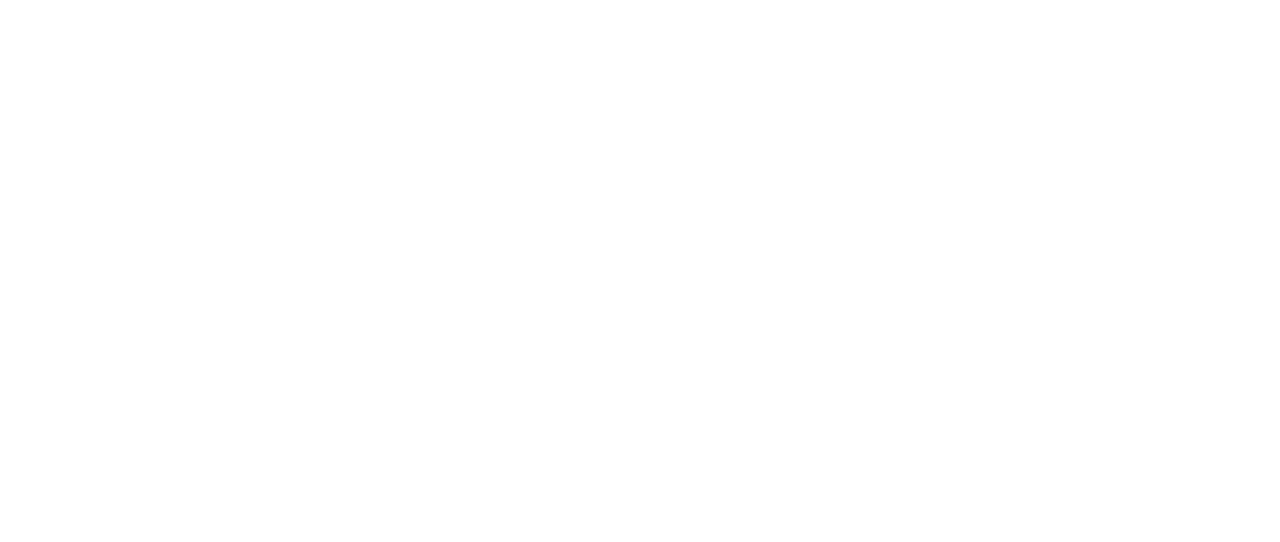
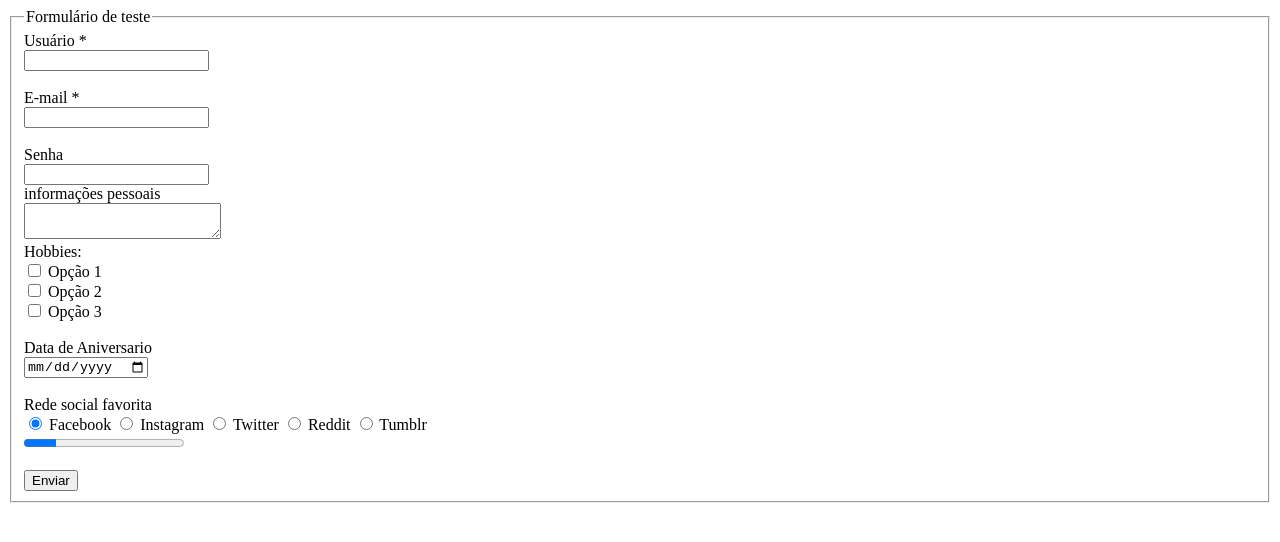
Before and after one commit to JuLC0d1/Wazana.dev, a plain HTML site: page HTML/iniciante_aula4/index.html in a window 1280 px wide. Drawn offline with Linux system fonts and the light colour scheme.

Commit message:
04/06/2023

```diff
--- a/HTML/iniciante_aula4/index.html
+++ b/HTML/iniciante_aula4/index.html
@@ -7,6 +7,100 @@
     <title>Formulario</title>
 </head>
 <body>
+    <form>
+        <fieldset>
+            <legend>Formulário de teste</legend>
 
+            <label>Usuário *</label>
+
+            <div>
+                <input type="text" required>
+            </div>
+
+            <br>
+
+            <label>E-mail *</label>
+
+            <div>
+                <input type="email" required>
+            </div>
+
+            <br>
+
+            <label>Senha</label>
+
+            <div>
+                <input type="password" required>
+            </div>
+
+            <label>informações pessoais</label>
+
+            <div>
+                <textarea cols="22" rows="2"></textarea>
+            </div>
+
+            <label>Hobbies:</label>
+
+            <div>
+                <input type="checkbox">
+
+                <label>Opção 1</label>
+            </div>
+
+            <div>
+                <input type="checkbox">
+
+                <label>Opção 2</label>
+            </div>
+
+            <div>
+                <input type="checkbox">
+
+                <label>Opção 3</label>
+            </div>
+
+            <br>
+
+            <label>Data de Aniversario</label>
+
+            <div>
+                <input type="date">
+            </div>
+
+            <br>
+
+            <label>Rede social favorita</label>
+
+            <div>
+                <input type="radio" name="redesocial" value="Facebook" checked>
+                <label>Facebook</label>
+
+
+                <input type="radio" name="redesocial" value="Instagram">
+                <label>Instagram</label>
+
+
+                <input type="radio" name="redesocial" value="Twitter">
+                <label>Twitter</label>
+
+
+                <input type="radio" name="redesocial" value="Reddit">
+                <label>Reddit</label>
+
+
+                <input type="radio" name="redesocial" value="Tumblr">
+                <label>Tumblr</label>
+            </div>
+
+            <div>
+                <progress value="20" max="100"></progress>
+            </div>
+
+            <br>
+
+            <button>Enviar</button>
+
+        </fieldset>
+    </form>
 </body>
 </html>
```
Also changed, not shown: HTML/iniciante_aula3/index.html (+1 -1 lines).
